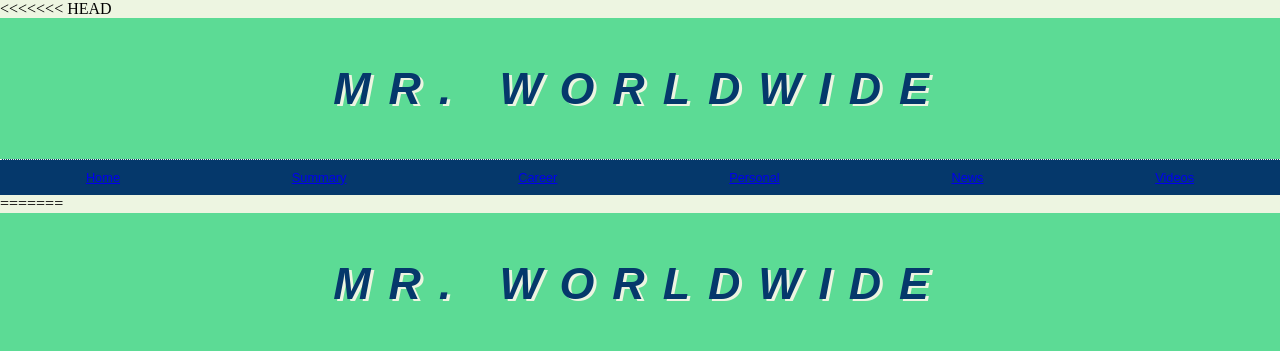
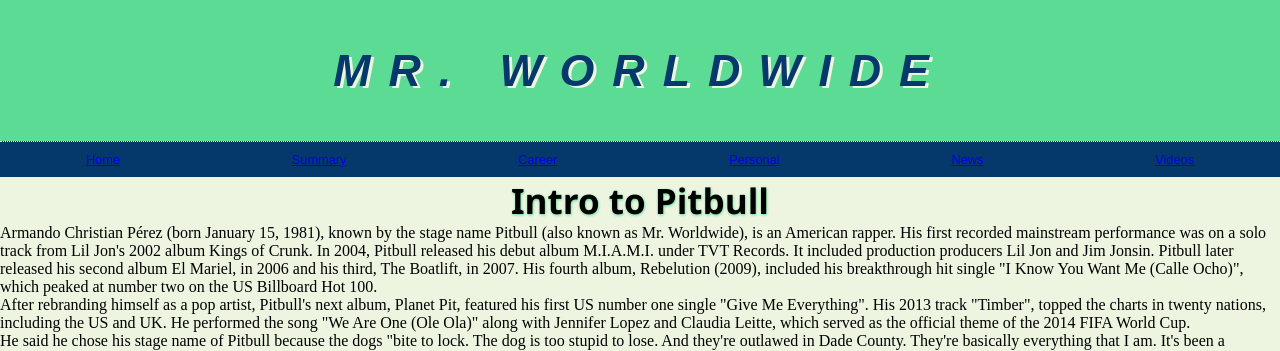
Before and after one commit to emilyloggins/tribute-camelCaseCoders, a plain HTML site: page careers.html in a window 1280 px wide. Shown: the top 351 px of the page. Drawn offline with Linux system fonts and the light colour scheme.

```diff
--- a/careers.html
+++ b/careers.html
@@ -10,20 +10,6 @@
 </head>
 
 <header>
-<<<<<<< HEAD
-        <h1 class="main-heading">MR. WORLDWIDE</h1>
-        <nav class="nav-bar">
-            <ul>
-                <li class="nav-link"><a href="index.html">Home</a></li>
-                <li class="nav-link"><a href="summary.html">Summary</a></li>
-                <li class="nav-link"><a href="careers.html">Career</a></li>
-                <li class="nav-link"><a href="personal.html">Personal</a></li>
-                <li class="nav-link"><a href="feed.html">News</a></li>
-                <li class="nav-link"><a href="videos.html">Videos</a></li>
-            </ul>
-        </nav>
-     </header>
-=======
     <h1 class="main-heading">MR. WORLDWIDE</h1>
     <nav class="nav-bar">
         <ul>
@@ -36,7 +22,6 @@
         </ul>
     </nav>
 </header>
->>>>>>> 99df0fc8539a1d98d6f03648414c22bae8eaf783
 
 <body>
     <div class="Intro">
```
Also changed, not shown: summary.html (+1 -0 lines).
